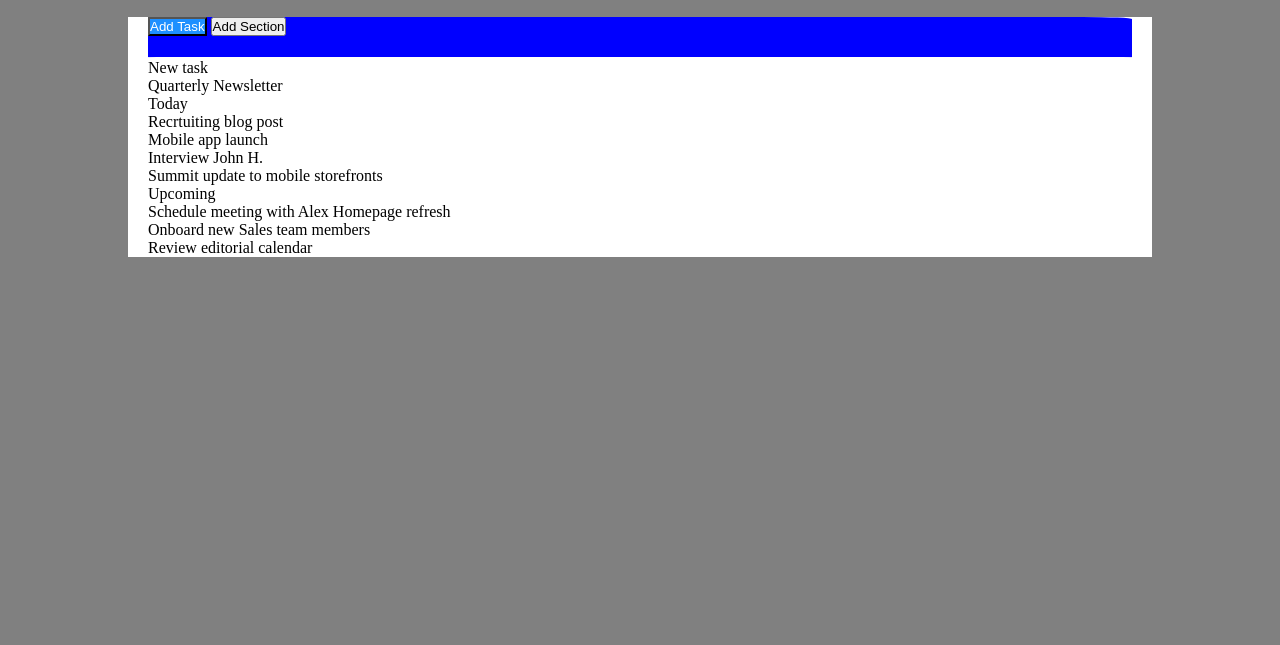
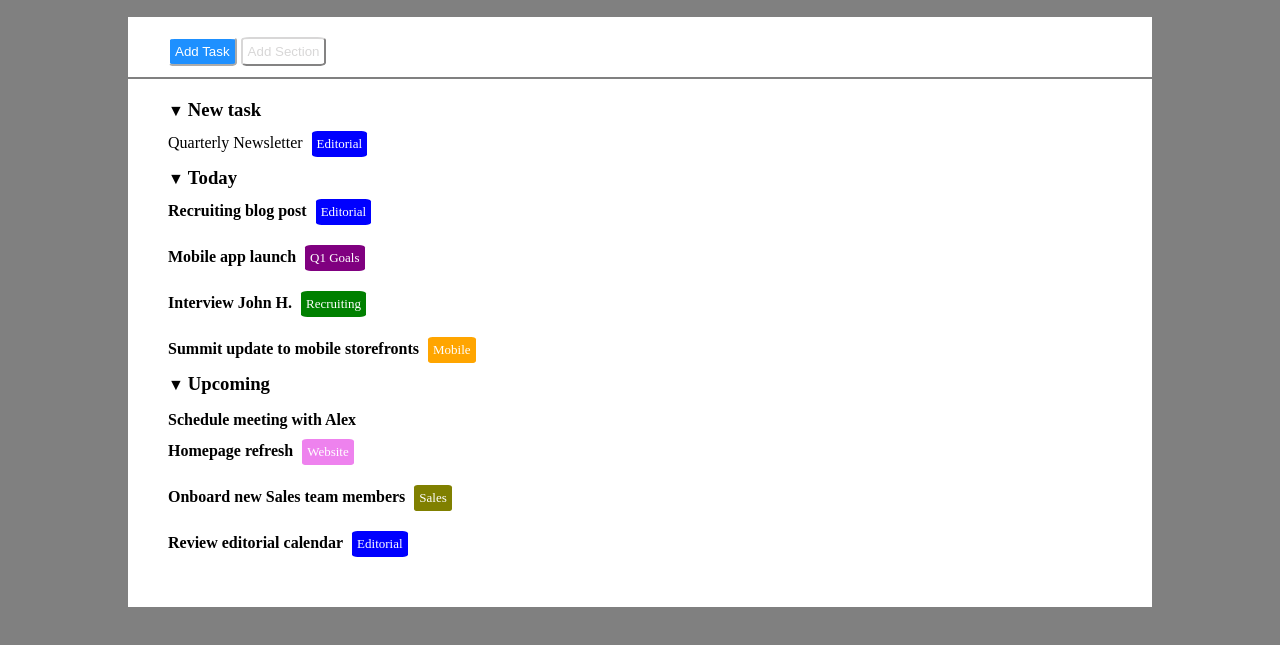
Before and after one commit to Mentabomber/html-css-toboolist, a plain HTML site: page index.html in a window 1280 px wide. Shown: the part 103-748 px from the top of the page. Drawn offline with Linux system fonts and the light colour scheme.

Commit message:
commit div colorati

```diff
--- a/css/style.css
+++ b/css/style.css
@@ -35,25 +35,110 @@ header span{
     font-weight: bold;
 }
 main{
-    padding-left: 20px;
-    padding-right: 20px;
+
 }
 #taskbar {
     height: 20px;
-    border-radius: 5%;
-    border-bottom: 2px solid white;
+    border-bottom: 2px solid grey;
     padding-bottom: 40px;
-    background-color: blue;
+    padding-left: 40px;
+    padding-right: 40px;
+    padding-top: 20px;
+
 
 }
 
-button #blue{
-    display: inline-block;
-    width: 150px;
-    color: azure;
+
+.grey {
+    border-radius: 10%;
+    border-color: rgb(216, 215, 215);
+    background-color: white;
+    color:  rgb(216, 215, 215);
+    padding: 5px;
+
+}
+.blue {
+    border-radius: 10%;
+    border-color: white;
+    background-color: dodgerblue;
+    color: white;
+    padding: 5px;
 }
 
-#blue {
-    background-color: dodgerblue;
+.mainsections {
+    padding-left: 40px;
+    padding-right: 40px;
+    margin-top: 20px;
+    padding-bottom: 40px;
+}
+h3{
+    display: inline-block;
+}
+section span::after {
+    content: "\25BC";
+}
+
+.divblue {
+    display: inline-block;
+    background-color: blue;
+    border-radius: 10%;
+    padding: 5px;
     color: white;
+    font-size: small;
+    margin: 10px 5px;
+
 }
+.divpurple{
+    display: inline-block;
+    background-color: purple;
+    border-radius: 10%;
+    padding: 5px;
+    color: white;
+    font-size: small;
+    margin: 10px 5px;
+}
+
+.divgreen{
+    display: inline-block;
+    background-color: green;
+    border-radius: 10%;
+    padding: 5px;
+    color: white;
+    font-size: small;
+    margin: 10px 5px;
+}
+.divorange{
+    display: inline-block;
+    background-color: orange;
+    border-radius: 10%;
+    padding: 5px;
+    color: white;
+    font-size: small;
+    margin: 10px 5px;
+}
+.divviolet{
+    display: inline-block;
+    background-color: violet;
+    border-radius: 10%;
+    padding: 5px;
+    color: white;
+    font-size: small;
+    margin: 10px 5px;
+}
+.divolive{
+    display: inline-block;
+    background-color: olive;
+    border-radius: 10%;
+    padding: 5px;
+    color: white;
+    font-size: small;
+    margin: 10px 5px;
+}
+.divblank{
+    display: inline-block;
+    border-radius: 10%;
+    padding: 5px;
+    color: white;
+    font-size: small;
+    margin: 10px 5px;
+}
--- a/index.html
+++ b/index.html
@@ -17,38 +17,42 @@
                 <main id="conteiner">
                     <!-- task bar -->
                     <section id="taskbar">
-                        <button id="blue">Add Task</button>
-                        <button>Add Section</button>
+                        <button class="blue">Add Task</button>
+                        <button class="grey">Add Section</button>
                     </section>
 
-                    <section>
+                    <section class="mainsections">
                         <div>
-                            New task
+                           <span></span> <h3>New task</h2>
                             <br>
-                            Quarterly Newsletter <div></div> <!-- inlineblock -->
+                            Quarterly Newsletter <div class="divblue">Editorial</div>
 
                         </div>
 
                         <div>
-                            <span></span> Today <!-- ::before span per simbolo freccia versu giu-->
+                            <span></span> <h3>Today </h2>
                             <br>
-                            Recrtuiting blog post <div></div> <!-- inlineblock -->
-                            Mobile app launch <div></div>
-                            Interview John H. <div></div>
-                            Summit update to mobile storefronts <div></div>
+                            <strong>Recruiting blog post</strong> <div class="divblue">Editorial</div>
+                            <br>
+                            <strong>Mobile app launch</strong> <div class="divpurple">Q1 Goals</div>
+                            <br>
+                            <strong>Interview John H.</strong>  <div class="divgreen">Recruiting</div>
+                            <br>
+                            <strong>Summit update to mobile storefronts</strong>  <div class="divorange">Mobile</div>
                         </div>
 
                         <div>
-                            <span></span> Upcoming <!-- ::before span per simbolo freccia versu giu-->
+                            <span></span> <h3>Upcoming </h2>
                             <br>
-                            Schedule meeting with Alex <!-- inlineblock -->
-                            Homepage refresh <div></div>
-                            Onboard new Sales team members <div></div>
-                            Review editorial calendar <div></div>
+                            <strong>Schedule meeting with Alex</strong> <div class="divblank"></div>
+                            <br>
+                            <strong>Homepage refresh</strong>  <div class="divviolet">Website</div>
+                            <br>
+                            <strong>Onboard new Sales team members</strong>  <div class="divolive">Sales</div>
+                            <br>
+                            <strong>Review editorial calendar</strong>  <div class="divblue">Editorial</div>
                         </div>
                     </section>
                 </main>
-
-
 </body>
 </html>
```
